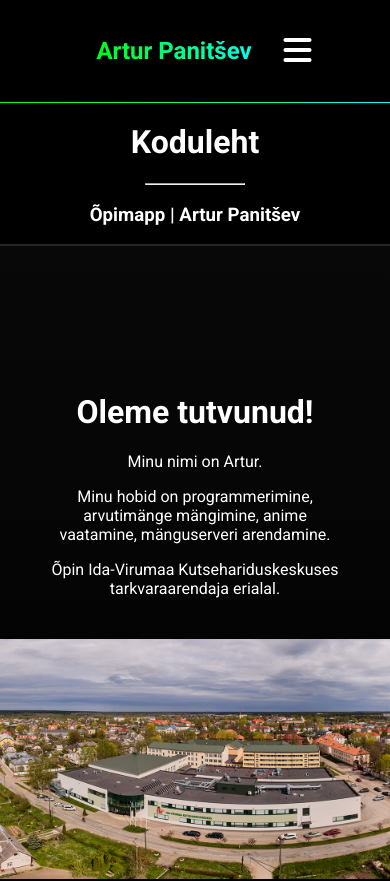
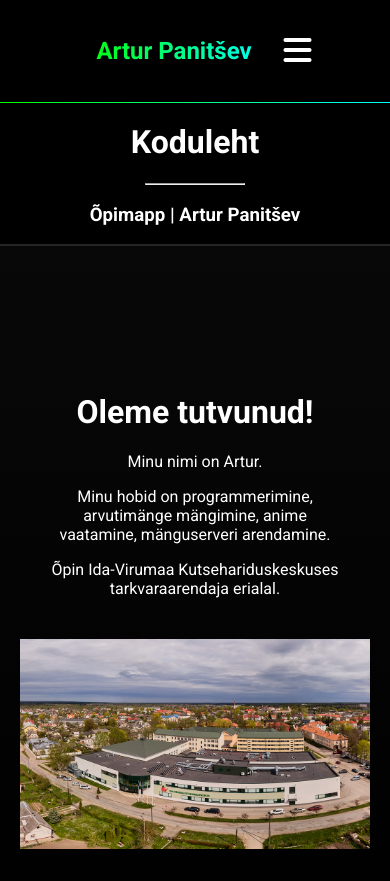
Before and after one commit to artur-panichev/opimapp, a React (Vite) app: page / in a window 390 px wide. Shown: the top 881 px of the page. Built offline with nearby package versions, Linux system fonts and the light colour scheme.

Commit message:
mobile version fix

```diff
--- a/src/components/pages/Home/Home.jsx
+++ b/src/components/pages/Home/Home.jsx
@@ -17,7 +17,7 @@ function Home(){
                     <p>Minu hobid on programmerimine, arvutimänge mängimine, anime vaatamine, mänguserveri arendamine.</p>
                     <p>Õpin Ida-Virumaa Kutsehariduskeskuses tarkvaraarendaja erialal.</p>
                 </div>
-                <img src={ivkhk} />
+                <img className='i1' src={ivkhk} />
             </div>
 
         </div>
--- a/src/components/pages/Pages.css
+++ b/src/components/pages/Pages.css
@@ -20,7 +20,9 @@
     margin: 25px;
 }
 .box img{
-    width: 400px;
+    display: inline-block;
+    width: 100%;
+    max-width: 400px;
 }
 .textCenter{
     text-align: center;
--- a/src/main.css
+++ b/src/main.css
@@ -3,3 +3,6 @@
     flex-direction: column;
     justify-content: space-between;
 }
+*{
+    word-break: break-word;
+}
```
